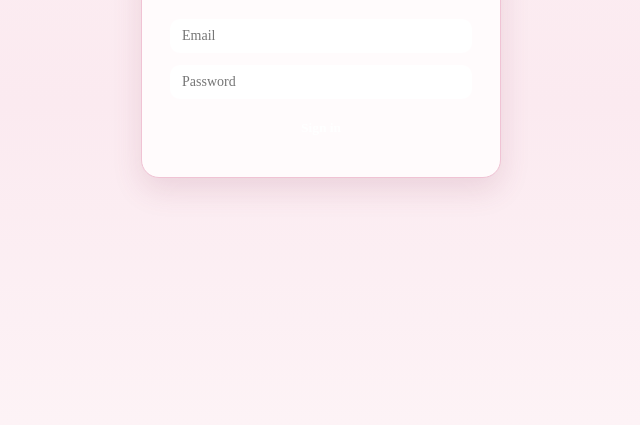
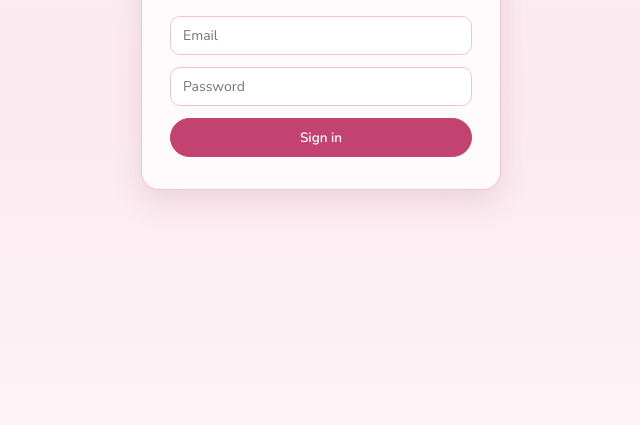
Before and after one commit to UnapologeticallyNiki/pinkhangingchair, a plain HTML site: page index.html in a window 1280 px wide. Shown: the part 375-800 px from the top of the page, without its empty margins (319-959 px from the left). Drawn offline with nearby package versions, Linux system fonts and the light colour scheme.

Commit message:
fix login button
log in button invisible

```diff
--- a/index.html
+++ b/index.html
@@ -541,7 +541,7 @@ function LoginScreen() {
         if (error)
             setError(error.message);
     };
-    return (React.createElement("div", { className: "phc-login-wrap" },
+    return (React.createElement("div", { className: "phc-root phc-login-wrap" },
         React.createElement("form", { className: "phc-login-card", onSubmit: onSubmit },
             React.createElement("div", { className: "phc-login-emblem" }, "\uD83C\uDF39"),
             React.createElement("h1", { className: "phc-login-title" }, "The Pink Hanging Chair"),
```
